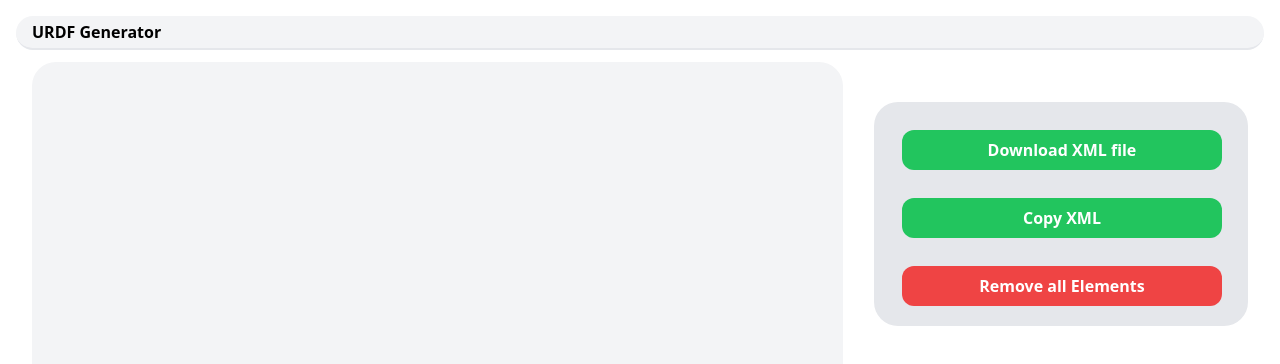
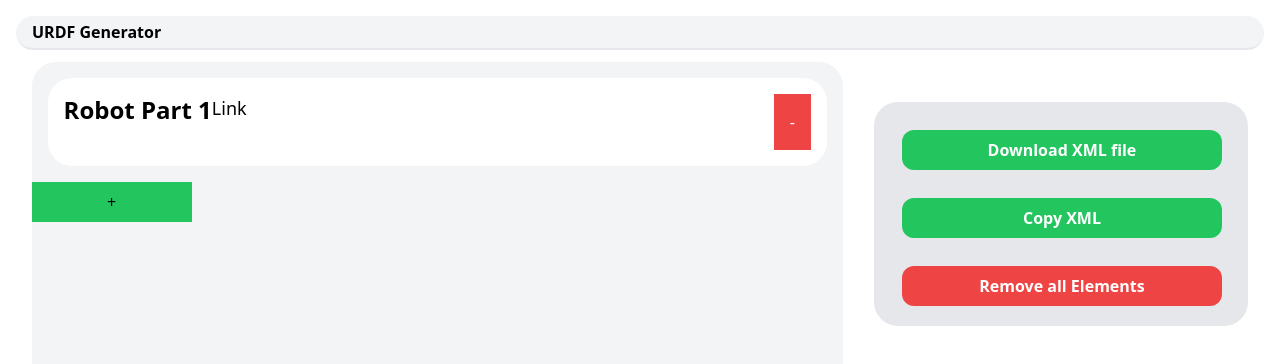
Before and after one commit to Hanewali/urdf-gen, a Vue app: page / in a window 1280 px wide. Shown: the top 364 px of the page. Built offline with nearby package versions, Linux system fonts and the light colour scheme.

Commit message:
Added component for Single robot part

```diff
--- a/src/App.vue
+++ b/src/App.vue
@@ -1,6 +1,6 @@
 <script setup lang="ts">
-import RobotParts from '@/components/robot-parts.vue'
-import Buttons from '@/components/buttons.vue'
+import RobotParts from '@/components/RobotParts.vue'
+import Buttons from '@/components/BaseButtons.vue'
 import AppHeader from '@/components/AppHeader.vue'
 </script>
 
--- a/src/components/AppHeader.vue
+++ b/src/components/AppHeader.vue
@@ -4,7 +4,5 @@
   </div>
 </template>
 <script>
-export default {
-  name: 'app-header'
-}
+
 </script>
--- a/src/components/buttons.vue
+++ b/src/components/BaseButtons.vue
@@ -1,7 +1,5 @@
 <script lang="ts">
-export default {
-  name: "app-buttons"
-}
+
 </script>
 
 <template>
--- /dev/null
+++ b/src/components/PartComponent.vue
@@ -0,0 +1,27 @@
+<script setup lang="ts">
+
+const props = defineProps<{
+  part: RobotPart
+}>()
+
+function remove(){
+  console.log('remove')
+}
+
+</script>
+
+<template>
+<div>
+  <div class="">
+    <div class="bg-white rounded-3xl m-4 p-4 flex">
+      <h2 class="text-2xl font-bold">{{ part.name }}</h2>
+      <p class="text-lg">{{ part.type }}</p>
+      <button @click="$emit('remove', part.id)" class="bg-red-500 hover:bg-red-700 p-4 text-white ml-auto">-</button>
+    </div>
+  </div>
+</div>
+</template>
+
+<style scoped>
+
+</style>
--- /dev/null
+++ b/src/components/RobotParts.vue
@@ -0,0 +1,39 @@
+<script setup lang="ts">
+import type { RobotPart } from '@/models/robotPart'
+import { ref } from 'vue'
+import PartComponent from '@/components/PartComponent.vue'
+import { PartType } from '@/enums/PartType'
+import type { Link } from '@/models/link'
+
+const parts = ref([] as RobotPart[])
+
+parts.value.push({
+  id: 1,
+  name: 'Robot Part 1',
+  type: PartType.Link
+} as Link)
+
+function insert(){
+  parts.value.push({
+    id: parts.value.length + 1,
+    name: `Robot Part ${parts.value.length + 1}`,
+    type: PartType.Link
+  } as Link)
+}
+
+function remove(id: number){
+  parts.value.splice(parts.value.findIndex(part => part.id === id), 1)
+}
+
+</script>
+
+<template>
+  <div class="bg-gray-100 rounded-3xl m-auto block w-[65%] h-[90vh]">
+    <PartComponent v-for="part in parts" :part="part" :key="part.id" @remove="remove"></PartComponent>
+    <button @click="insert" class="w-40 h-10 bg-green-500 hover:bg-green-700">+</button>
+  </div>
+</template>
+
+<style scoped>
+
+</style>
--- a/src/components/part.vue
+++ /dev/null
@@ -1,15 +0,0 @@
-<script lang="ts">
-export default {
-  name: "app-part"
-}
-</script>
-
-<template>
-<div>
-
-</div>
-</template>
-
-<style scoped>
-
-</style>
--- a/src/components/robot-parts.vue
+++ /dev/null
@@ -1,15 +0,0 @@
-<script lang="ts">
-export default {
-  name: "app-robot-parts"
-}
-</script>
-
-<template>
-  <div class="bg-gray-100 rounded-3xl m-auto block w-[65%] h-[90vh]">
-
-  </div>
-</template>
-
-<style scoped>
-
-</style>
--- a/src/models/robotPart.ts
+++ b/src/models/robotPart.ts
@@ -1,6 +1,7 @@
 import type { PartType } from '@/enums/PartType'
 
 export interface RobotPart {
+  id: number;
   name: string;
   type: PartType;
 }
```
